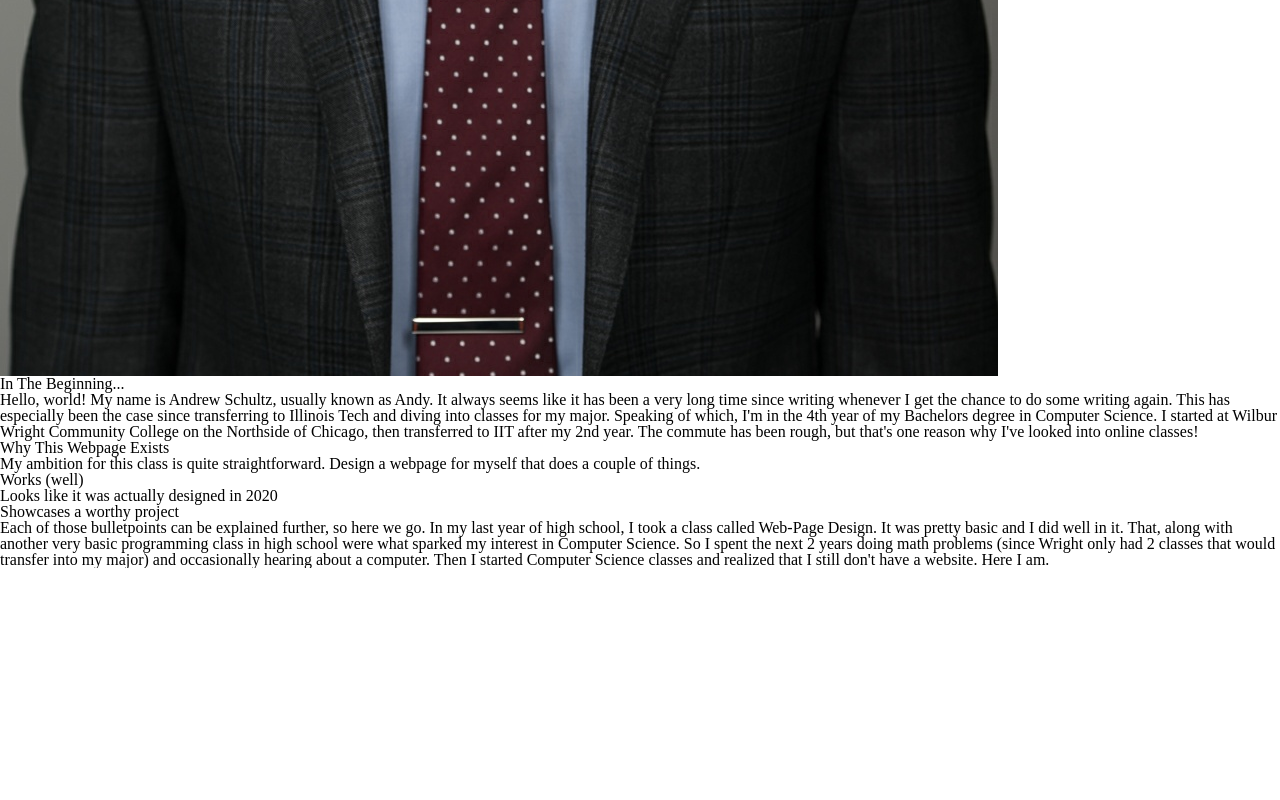
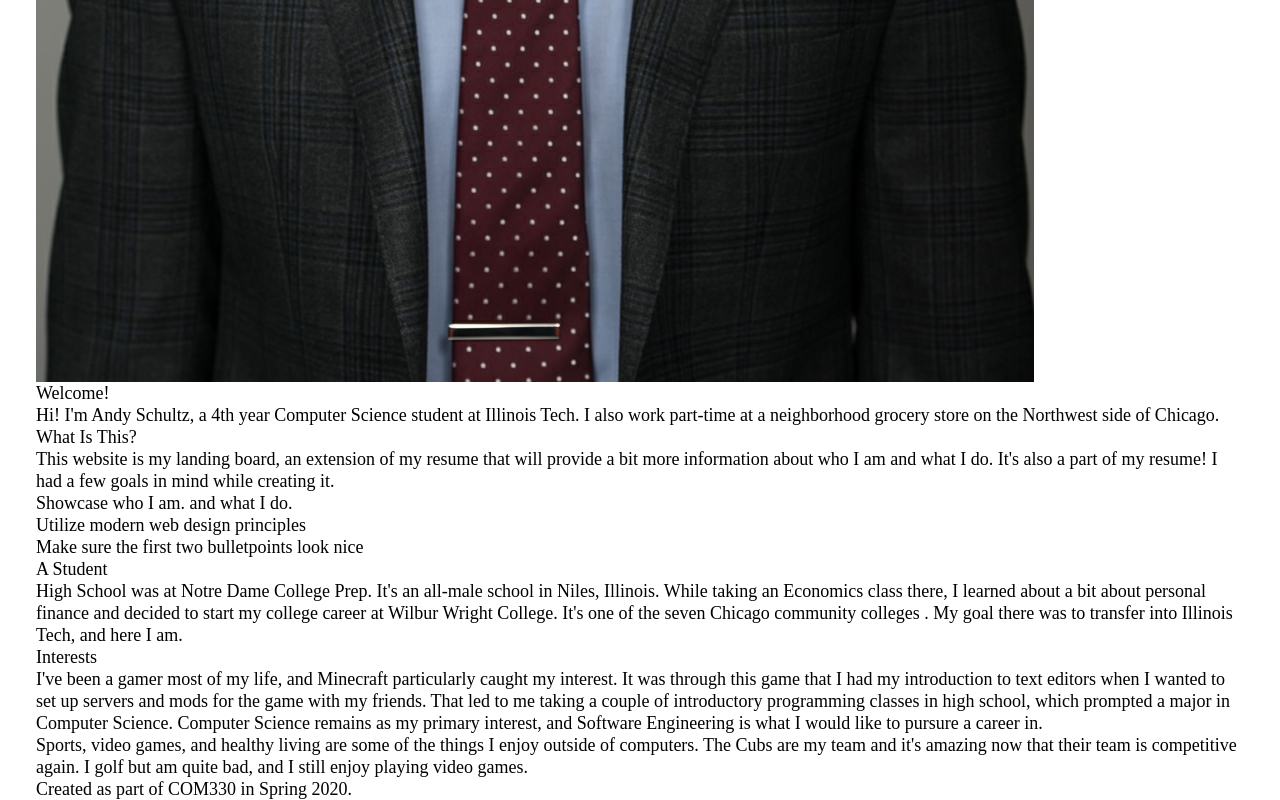
Before and after one commit to aschultz98/com330_project2, a plain HTML site: page index.html in a window 1280 px wide. Shown: the part 940-1740 px from the top of the page. Before the commit the page ends 1508 px from the top, so only its background shows below. Drawn offline with Linux system fonts and the light colour scheme.

Commit message:
Restructure and add html content, organize files, format some css

```diff
--- a/screen.css
+++ b/css/screen.css
@@ -18,6 +18,8 @@ a,abbr,acronym,address,applet,article,aside,audio,b,big,blockquote,body,canvas,c
 
 /* Optimal Typographic Rendering */
 html {
+  font-size: 1.125em;
+  line-height: 1.222em;
   text-rendering: optimizeLegibility;
   -webkit-text-size-adjust: 100%;
   -moz-text-size-adjust: 100%;
@@ -55,10 +57,9 @@ cite {
 
 /* ===== MODULAR STYLES ========= */
 /* Primarily class selectors for styling unique page components  */
-#navigation .accessibility {
-  /* Accessibly hide the accessibility components of the navigation */
-  position: absolute;
-  left: -10000px;
+#home {
+  padding-left: 2em;
+  padding-right: 2em;
 }
 
 
--- a/index.html
+++ b/index.html
@@ -4,60 +4,75 @@
   <title>Andrew Schultz: Student, Future Software Engineer</title>
   <meta charset="utf-8" />
   <meta name="viewport" content="width=device-width,initial-scale=1.0,shrink-to-fit=no" />
-  <link rel="stylesheet" media="screen" href="screen.css" />
+  <link rel="stylesheet" media="screen" href="css/screen.css" />
 </head>
 <body>
 <div id="home">
 
   <header id="header">
     <h1>Andrew Schultz</h1>
-    <img src="selfie.jpg" alt="picture of andy"/>
+    <img src="media/img/selfie.jpg" alt="picture of andy"/>
   </header>
 
   <main id="content">
     <section id="about">
-      <h2>In The Beginning...</h2>
+      <h2>Welcome!</h2>
       <p>
-        Hello, world!  My name is Andrew Schultz, usually known as Andy.  It
-        always seems like it has been a very long time since writing whenever I
-        get the chance to do some writing again.  This has especially been the
-        case since transferring to Illinois Tech and diving into classes for my
-        major.  Speaking of which, I'm in the 4th year of my Bachelors degree in
-        Computer Science.  I started at Wilbur Wright Community College on the
-        Northside of Chicago, then transferred to IIT after my 2nd year.  The
-        commute has been rough, but that's one reason why I've looked into online
-        classes!
+        Hi!  I'm Andy Schultz, a 4th year Computer Science student at Illinois
+        Tech.  I also work part-time at a neighborhood grocery store on the
+        Northwest side of Chicago.
       </p>
     </section>
 
     <section id="why">
-      <h2>Why This Webpage Exists</h2>
+      <h2>What Is This?</h2>
       <p>
-        My ambition for this class is quite straightforward.  Design a webpage
-        for myself that does a couple of things.
+        This website is my landing board, an extension of my resume that will
+        provide a bit more information about who I am and what I do.  It's also
+        a part of my resume!  I had a few goals in mind while creating it.
       </p>
-        <ul>
-          <li>Works (well)</li>
-          <li>Looks like it was actually designed in 2020</li>
-          <li>Showcases a worthy project</li>
-        </ul>
-        </li>
-      </ol>
-        <p>
-          Each of those bulletpoints can be explained further, so here we go.
-          In my last year of high school, I took a class called Web-Page Design.
-          It was pretty basic and I did well in it.  That, along with another very
-          basic programming class in high school were what sparked my interest
-          in Computer Science.  So I spent the next 2 years doing math problems
-          (since Wright only had 2 classes that would transfer into my major) and
-          occasionally hearing about a computer.  Then I started Computer Science
-          classes and realized that I still don't have a website.  Here I am.
-        </p>
-      </li>
-    </ol>
+      <ul>
+        <li>Showcase who I am. and what I do.</li>
+        <li>Utilize modern web design principles</li>
+        <li>Make sure the first two bulletpoints look nice</li>
+      </ul>
+    </section>
+
+    <section id="student">
+      <h2>A Student</h2>
+      <p>
+        High School was at Notre Dame College Prep.  It's an all-male school in
+        Niles, Illinois.  While taking an Economics class there, I learned about
+         a bit about personal finance and decided to start my college career at
+        Wilbur Wright College.  It's one of the seven Chicago community colleges
+        .  My goal there was to transfer into Illinois Tech, and here I am.
+      </p>
+    </section>
+
+    <section id="interests">
+      <h2>Interests</h2>
+      <p>
+        I've been a gamer most of my life, and Minecraft particularly caught my
+        interest.  It was through this game that I had my introduction to text
+        editors when I wanted to set up servers and mods for the game with my
+        friends.  That led to me taking a couple of introductory programming
+        classes in high school, which prompted a major in Computer Science.
+        Computer Science remains as my primary interest, and Software
+        Engineering is what I would like to pursure a career in.
+      </p>
+      <p>
+        Sports, video games, and healthy living are some of the things I enjoy
+        outside of computers.  The Cubs are my team and it's amazing now that
+        their team is competitive again.  I golf but am quite bad, and I
+        still enjoy playing video games.
+      </p>
+    </section>
   </main>
 
-  <footer>
+  <footer id="footer">
+    <p>
+      Created as part of COM330 in Spring 2020.
+    </p>
   </footer>
 </div>
 
```
Also changed, not shown: media/img/selfie.jpg (renamed from selfie.jpg).
